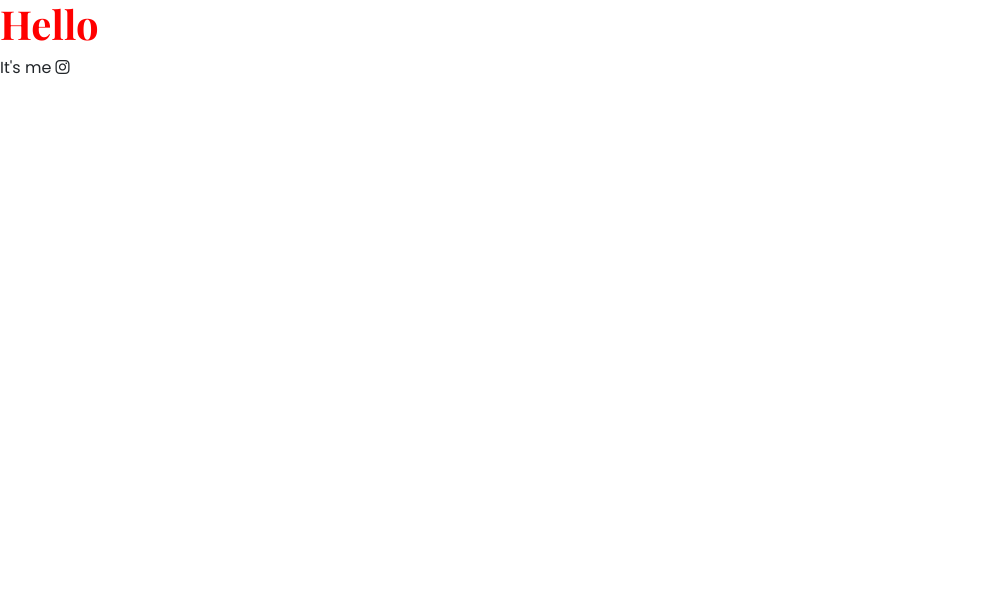
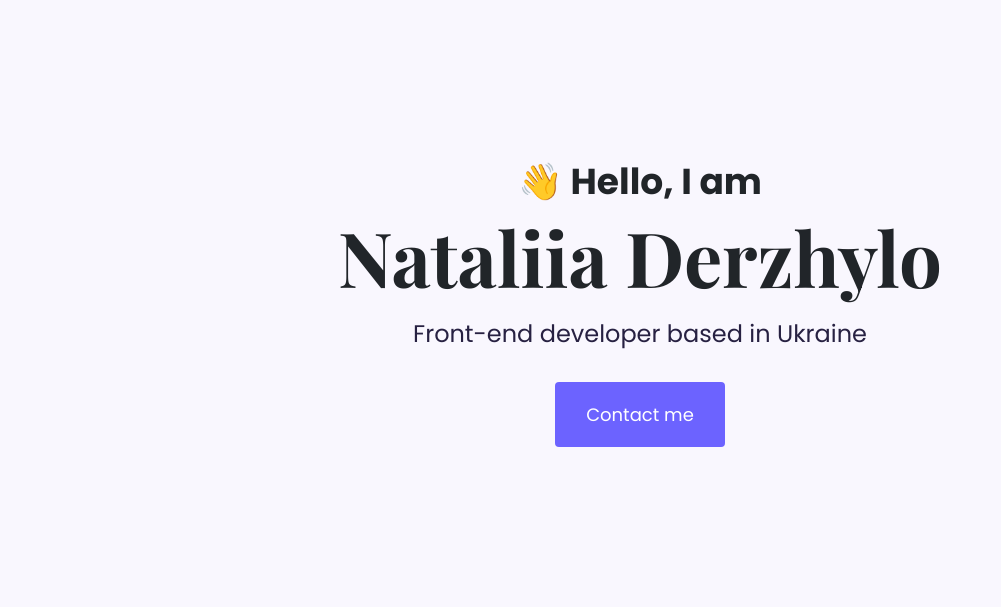
Before and after one commit to NataliiaDerzhylo/Portfolio-project, a plain HTML site: page index.html in a window 1280 px wide. Shown: the whole page, without its empty margins (0-1001 px from the left). Drawn offline with nearby package versions, Linux system fonts and the light colour scheme.

Commit message:
Added homepage hero and its CSS

```diff
--- a/index.html
+++ b/index.html
@@ -32,7 +32,13 @@
     ></script>
   </head>
   <body>
-    <h1>Hello</h1>
-    <p>It's me <i class="fa-brands fa-instagram"></i></p>
+    <div class="hero">
+      <h2>👋 Hello, I am</h2>
+      <h1>Nataliia Derzhylo</h1>
+      <p class="mb-4">Front-end developer based in Ukraine</p>
+      <div>
+        <a href="#" class="btn btn-branding">Contact me</a>
+      </div>
+    </div>
   </body>
 </html>
--- a/styles/portfolio.css
+++ b/styles/portfolio.css
@@ -1,7 +1,37 @@
+:root {
+  --branding-color: #6c63ff;
+  --heading-font-family: "Playfair Display", serif;
+  --default-font-family: "Poppins", sans-serif;
+  --secondary-color: #f9f7fe;
+}
 h1 {
-  color: red;
-  font-family: "Playfair Display", serif;
+  font-family: var(--heading-font-family);
+  font-weight: bold;
+  font-size: 76px;
+}
+h2 {
+  font-family: var(--default-font-family);
+  font-weight: bold;
+  font-size: 36px;
 }
 p {
-  font-family: "Poppins", serif;
+  font-family: var(--default-font-family);
+  font-size: 24px;
+  color: #272142;
+  line-height: 2;
 }
+.hero {
+  background: var(--secondary-color);
+  text-align: center;
+  font-weight: normal;
+  padding: 160px 20px;
+}
+.btn-branding {
+  background: var(--branding-color);
+  border-radius: 4px;
+  color: white;
+  font-family: var(--default-font-family);
+  font-size: 18px;
+  line-height: 27px;
+  padding: 18px 30px;
+}
```
